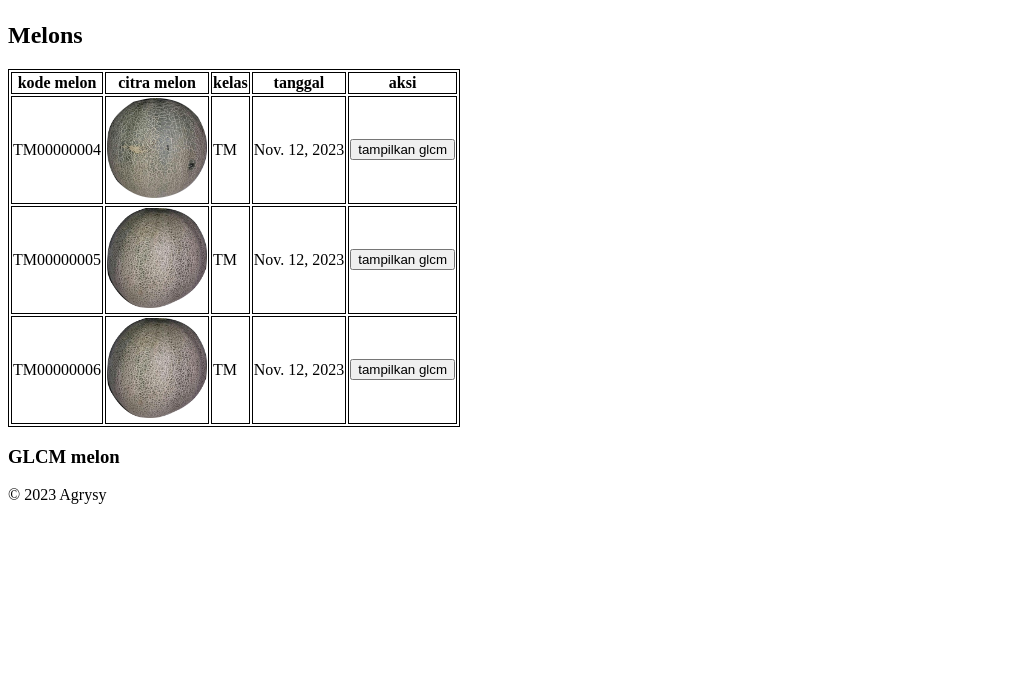
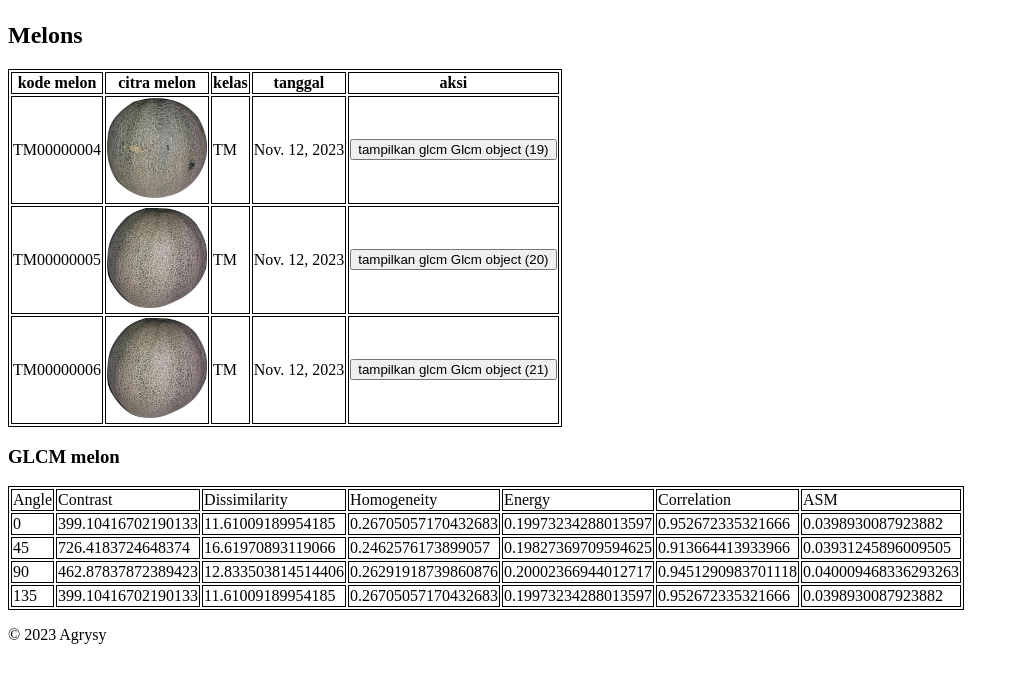
Before and after one commit to Agrysys/SSM_webapp, a Django app: page /ssm/melon in a window 1280 px wide. Shown: the part 58-741 px from the top of the page, without its empty margins (0-1019 px from the left). Run offline with Django 4.2, Linux system fonts and the light colour scheme; data comes from the database, SQL or seed files in the repository.

Commit message:
[feat] membuat api get glcm , dan membuat integrasi viewnya

```diff
--- a/ssm/templates/ssm/data_melons.html
+++ b/ssm/templates/ssm/data_melons.html
@@ -1,6 +1,52 @@
 {% extends 'base.html' %}
 {% block title %}melons{% endblock title %}
 {% block content %}
+<script>
+  function showGlcm(button){
+    const glcm = button.getAttribute("data-id-glcm");
+    const pk = glcm.match(/\d+/)[0];
+    console.log(button)
+    getGlcm(pk);
+  }
+
+  function getGlcm(pk){
+    // Fetch the data
+    fetch('http://127.0.0.1:8000/ssm/api/v1/glcm/'+pk)
+      .then(response => response.json())
+      .then(data => {
+          // Get the table
+          const table = document.getElementById('table_glcm');
+          // Get the rows of the table
+          let rows = table.getElementsByTagName('tr');
+          // Create a data row for each angle
+          let index = 1;
+          for (const angle in data) {
+              // If the row exists, update it
+              if (rows[index]) {
+                  let cells = rows[index].getElementsByTagName('td');
+                  [angle, data[angle].contrast, data[angle].dissimilarity, data[angle].homogenity, data[angle].energy, data[angle].corelation, data[angle].asm].forEach((text, i) => {
+                      if (cells[i]) {
+                          cells[i].textContent = text;
+                      }
+                  });
+              } else {
+                  // If the row does not exist, create it
+                  const row = document.createElement('tr');
+
+                  [angle, data[angle].contrast, data[angle].dissimilarity, data[angle].homogenity, data[angle].energy, data[angle].corelation, data[angle].asm].forEach(text => {
+                      const td = document.createElement('td');
+                      td.textContent = text;
+                      row.appendChild(td);
+                  });
+                  table.appendChild(row);
+              }
+              index++;
+          }
+      })
+      .catch(error => console.error('Error:', error));
+  }
+
+</script>
   <h2>Melons</h2>
   <table>
     <tr>
@@ -17,12 +63,31 @@
         <td><img src="{{melon.image.url}}" alt="{{melon.image.url}}"></td>
         <td>{{melon.object_class}}</td>
         <td>{{melon.pub_date}}</td>
-        <td><button data-id-glcm="{{melon.glcm}}">tampilkan glcm</button></td>
+        <td><button onclick=showGlcm(this) data-id-glcm="{{melon.Glcm}}">tampilkan glcm {{melon.Glcm}}</button></td>
     </tr>
     {% endfor %}
   </table>
 
 
   <h3>GLCM melon</h3>
+  <div id="glcm">
+    <table id="table_glcm">
+        <tr>
+            <td>Angle</td>
+            <td>Contrast</td>
+            <td>Dissimilarity</td>
+            <td>Homogeneity</td>
+            <td>Energy</td>
+            <td>Correlation</td>
+            <td>ASM</td>
+        </tr>
+        <!-- More rows will be added here by the JavaScript function -->
+    </table>
+  </div>
+
+
+  <script>
+    getGlcm(21);
+  </script>
 
 {% endblock %}
--- a/ssm/urls.py
+++ b/ssm/urls.py
@@ -4,7 +4,8 @@ from . import views
 
 app_name = "ssm"
 api_Patern = [
-    path("predict/class",views.predict, name="get class")
+    path("predict/class",views.predict, name="get class"),
+    path("glcm/<str:pk>",views.get_glcm, name= "get_glcm")
 ]
 
 urlpatterns = [
--- a/ssm/views.py
+++ b/ssm/views.py
@@ -122,3 +122,41 @@ def predict(request):
 def data_melons(request):
     melon = Melon.objects.all
     return render(request,"ssm/data_melons.html",{'melons':melon})
+
+def get_glcm(request, pk):
+    glcm = Glcm.objects.get(pk=pk)
+    data = {
+        0 : {
+            "contrast" : glcm.contrast_0,
+            "dissimilarity" : glcm.dissimilarity_0,
+            "homogenity" : glcm.homogeneity_0,
+            "energy" : glcm.energy_0,
+            "corelation" : glcm.correlation_0,
+            "asm" : glcm.asm_0
+        },
+        45 : {
+            "contrast" : glcm.contrast_45,
+            "dissimilarity" : glcm.dissimilarity_45,
+            "homogenity" : glcm.homogeneity_45,
+            "energy" : glcm.energy_45,
+            "corelation" : glcm.correlation_45,
+            "asm" : glcm.asm_45
+        },
+        90 : {
+            "contrast" : glcm.contrast_90,
+            "dissimilarity" : glcm.dissimilarity_90,
+            "homogenity" : glcm.homogeneity_90,
+            "energy" : glcm.energy_90,
+            "corelation" : glcm.correlation_90,
+            "asm" : glcm.asm_90
+        },
+        135 : {
+            "contrast" : glcm.contrast_135,
+            "dissimilarity" : glcm.dissimilarity_135,
+            "homogenity" : glcm.homogeneity_135,
+            "energy" : glcm.energy_135,
+            "corelation" : glcm.correlation_135,
+            "asm" : glcm.asm_135
+        }
+    }
+    return JsonResponse(data)
```
